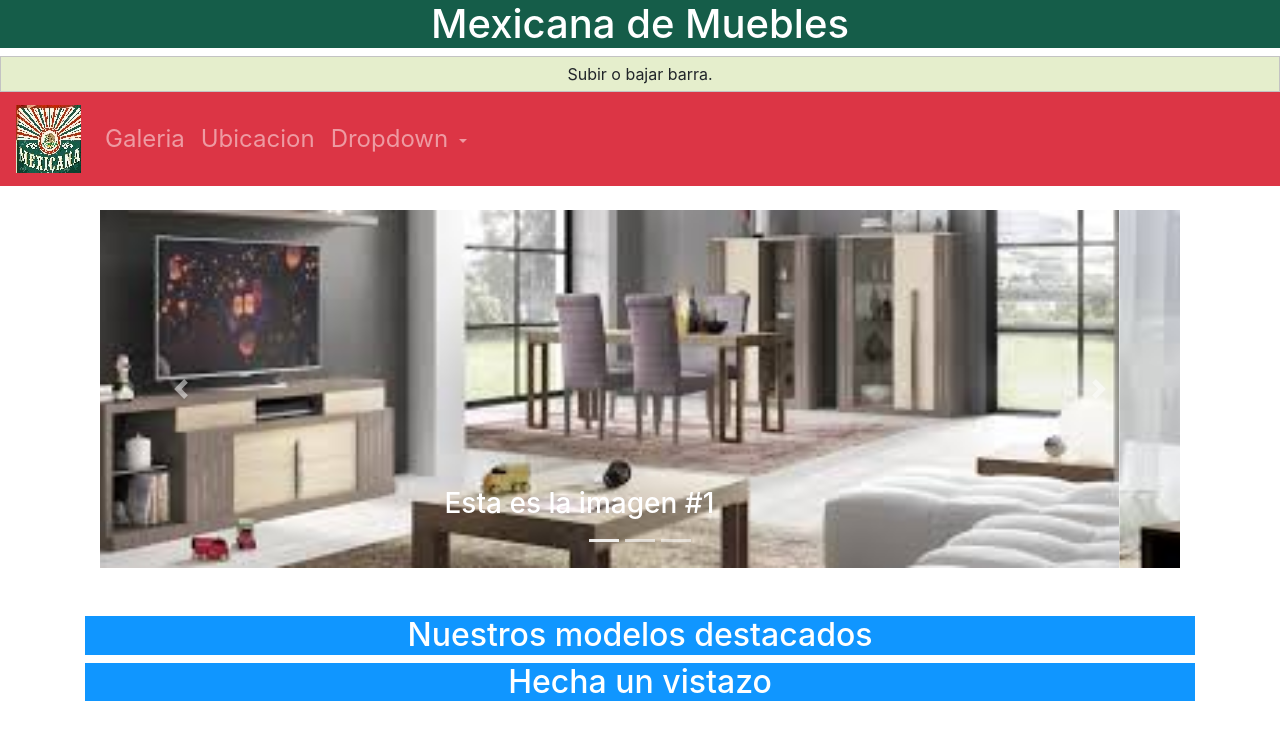
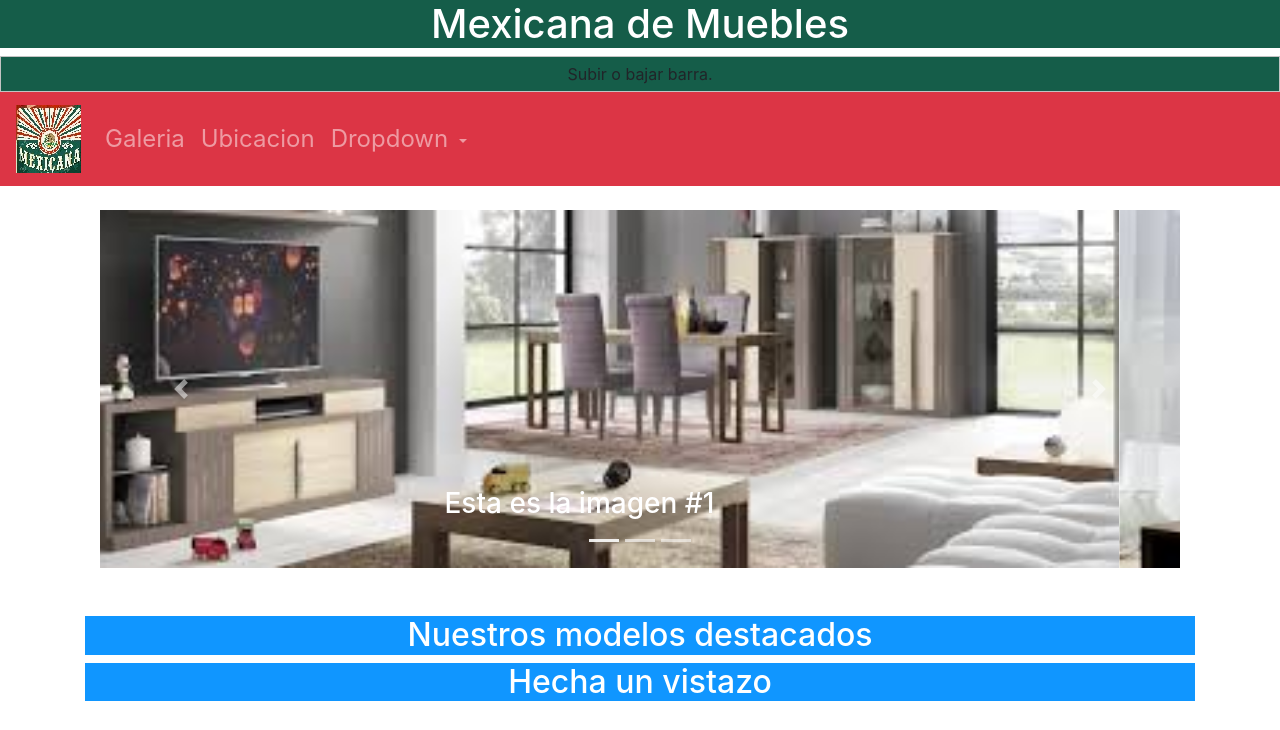
Before and after one commit to ALEJANDROCUEVAS/alejandrocuevas.github.io, a plain HTML site: page index.html in a window 1280 px wide. Shown: the top 730 px of the page. Drawn offline with nearby package versions, Linux system fonts and the light colour scheme.

Commit message:
Update estilos.css

```diff
--- a/estilos.css
+++ b/estilos.css
@@ -30,6 +30,6 @@ h6{
 #flip {
  	 padding: 5px;
  	 text-align: center;
- 	 background-color: #e5eecc;
+ 	 background-color: #155D49;
  	 border: solid 1px #c3c3c3;
 		}
```
